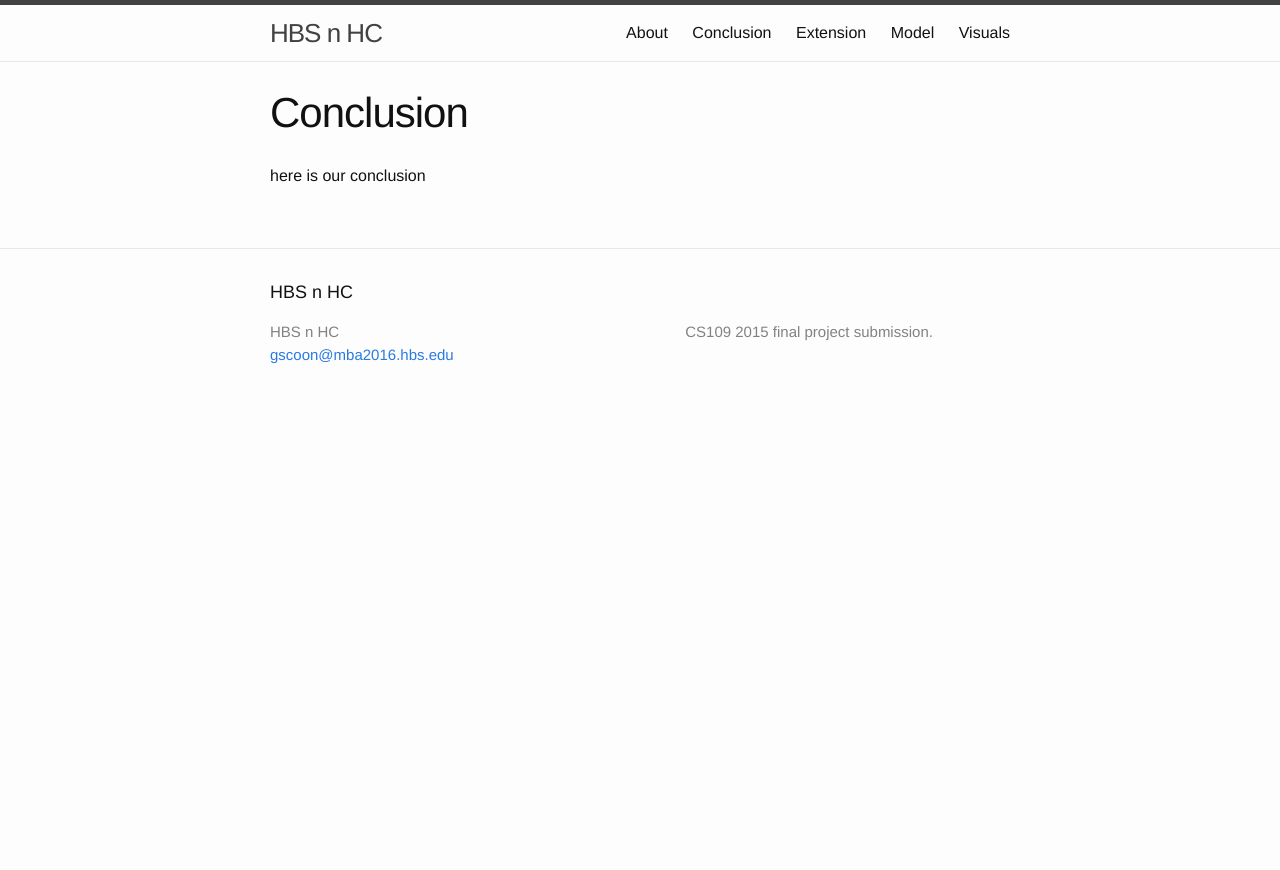
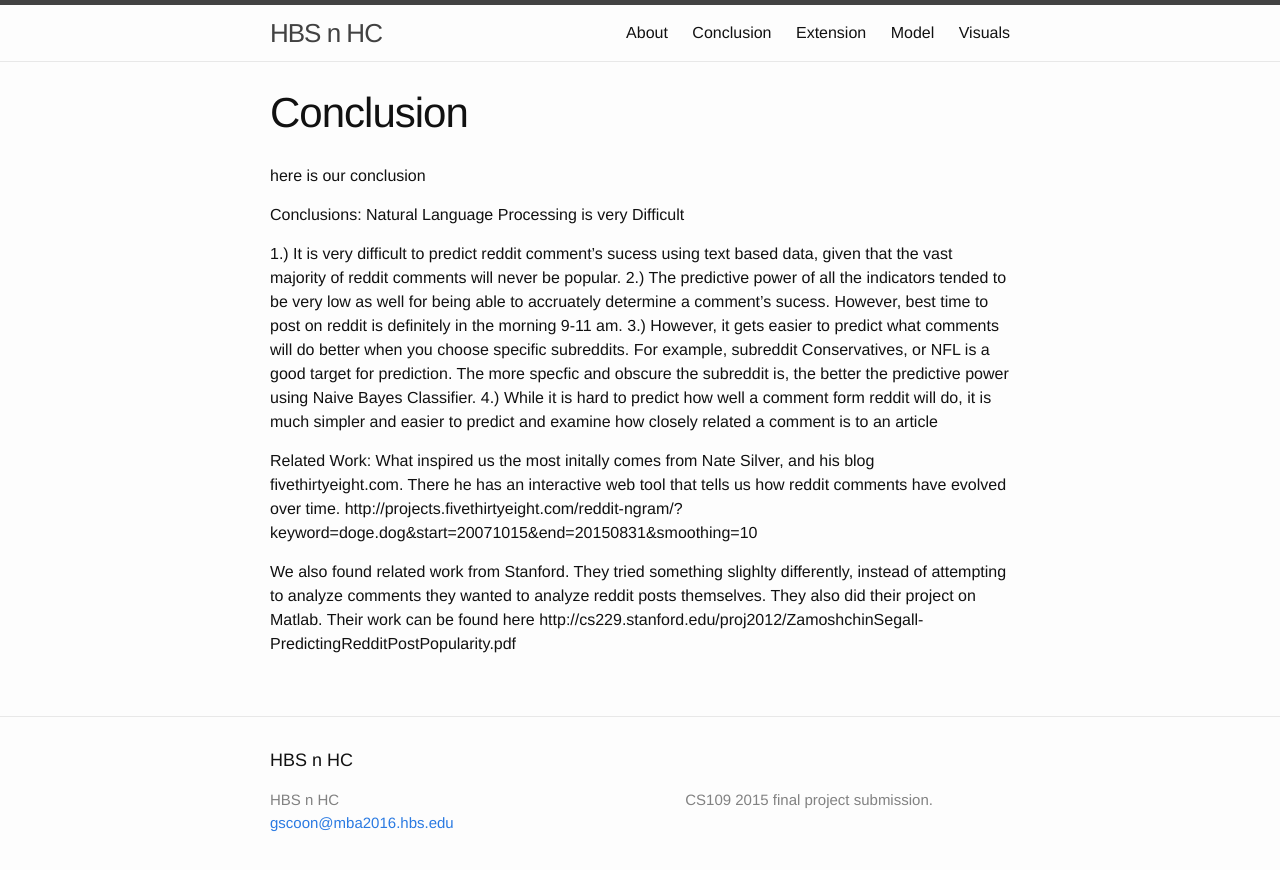
Before and after one commit to UKeeeM/CS109-Project-, a Jekyll site: the page built from conclusion.md, in a window 1280 px wide. Shown: the top 870 px of the page. Built offline with Jekyll 4.4.1, drawn with Linux system fonts in a browser that asks for light colours.

Commit message:
conclusions

```diff
--- a/conclusion.md
+++ b/conclusion.md
@@ -6,3 +6,16 @@ permalink: /conclusion/
 ---
 
 here is our conclusion
+
+Conclusions: Natural Language Processing is very Difficult
+
+1.) It is very difficult to predict reddit comment's sucess using text based data, given that the vast majority of reddit comments will never be popular.
+2.) The predictive power of all the indicators tended to be very low as well for being able to accruately determine a comment's sucess. However, best time to post on reddit is definitely in the morning 9-11 am.
+3.) However, it gets easier to predict what comments will do better when you choose specific subreddits. For example, subreddit Conservatives, or NFL is a good target for prediction. The more specfic and obscure the subreddit is, the better the predictive power using Naive Bayes Classifier.
+4.) While it is hard to predict how well a comment form reddit will do, it is much simpler and easier to predict and examine how closely related a comment is to an article
+
+Related Work:
+What inspired us the most initally comes from Nate Silver, and his blog fivethirtyeight.com. There he has an interactive web tool that tells us how reddit comments have evolved over time. http://projects.fivethirtyeight.com/reddit-ngram/?keyword=doge.dog&start=20071015&end=20150831&smoothing=10
+
+We also found related work from Stanford. They tried something slighlty differently, instead of attempting to analyze comments they wanted to analyze reddit posts themselves. They also did their project on Matlab. Their work can be found here
+http://cs229.stanford.edu/proj2012/ZamoshchinSegall-PredictingRedditPostPopularity.pdf
```
